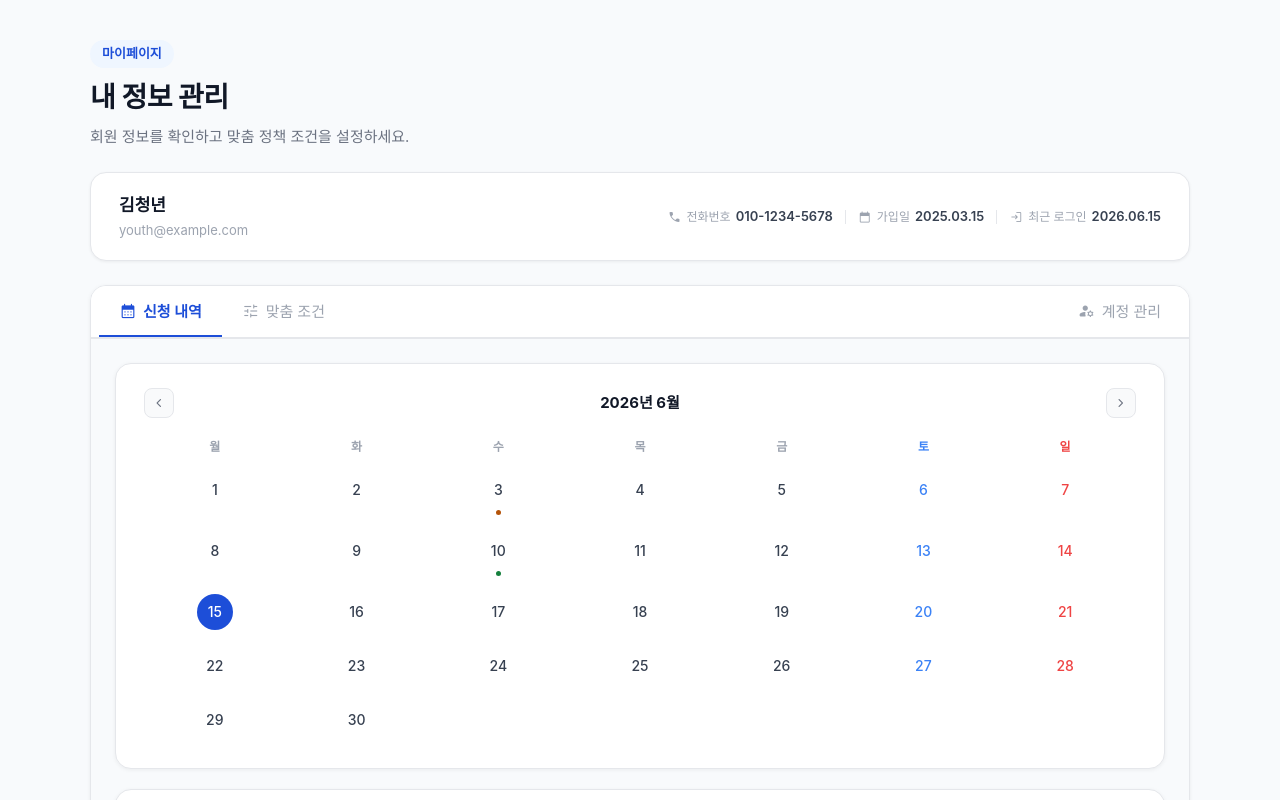
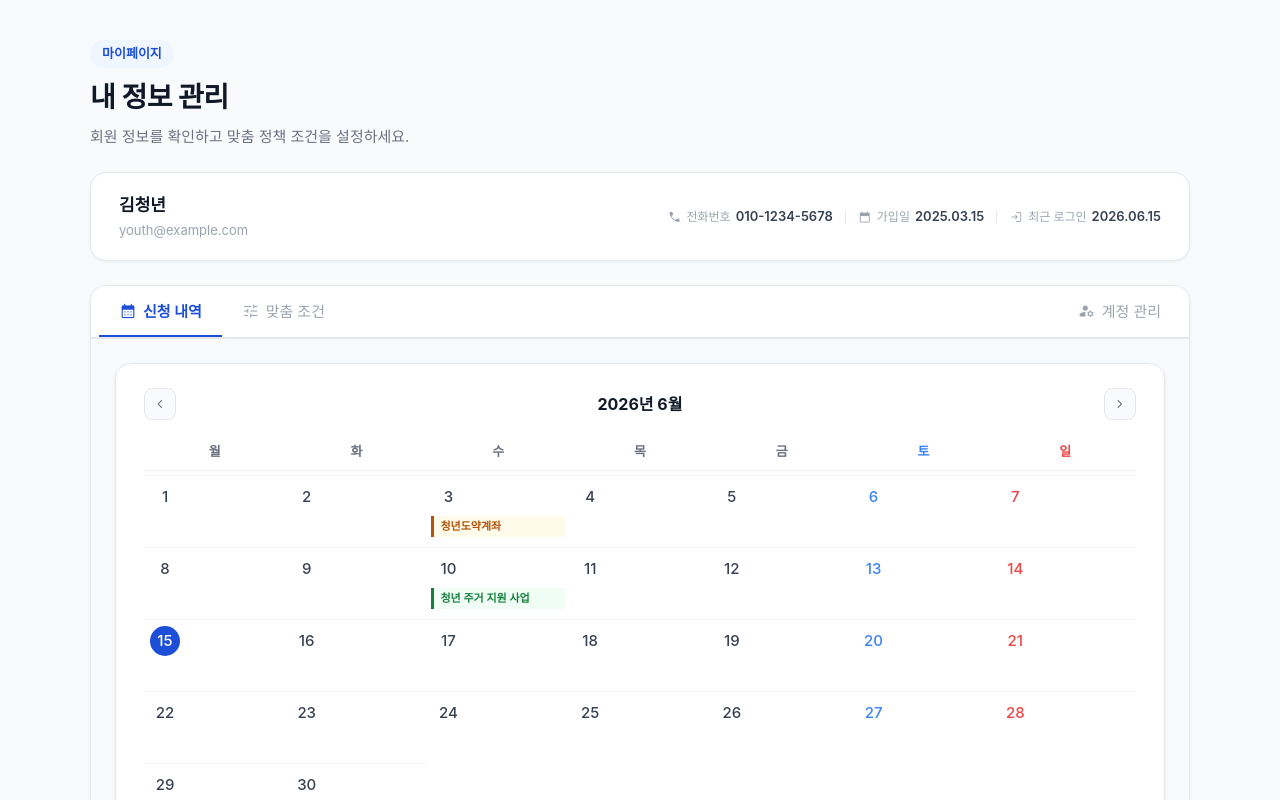
Before and after one commit to ark-netizen/-on, a React (Vite) app: page / in a window 1280 px wide. Shown: the top 800 px of the page. Built offline with nearby package versions, Linux system fonts and the light colour scheme; a web font is replaced by a local one.

Commit message:
feat: calendar event blocks with policy name and category color

```diff
--- a/src/components/mypage/ApplicationCalendar.jsx
+++ b/src/components/mypage/ApplicationCalendar.jsx
@@ -1,99 +1,118 @@
 import { useState } from 'react'
 
-const CAT_DOT = {
-  job:    '#1D4ED8',
-  house:  '#15803D',
-  money:  '#B45309',
-  edu:    '#6D28D9',
-  health: '#BE123C',
+const CAT = {
+  job:    { bg: '#EFF6FF', text: '#1D4ED8', border: '#BFDBFE', label: '일자리' },
+  house:  { bg: '#F0FDF4', text: '#15803D', border: '#BBF7D0', label: '주거' },
+  money:  { bg: '#FFFBEB', text: '#B45309', border: '#FDE68A', label: '금융' },
+  edu:    { bg: '#F5F3FF', text: '#6D28D9', border: '#DDD6FE', label: '교육' },
+  health: { bg: '#FFF1F2', text: '#BE123C', border: '#FECDD3', label: '복지' },
 }
 
 const WEEKDAYS = ['월', '화', '수', '목', '금', '토', '일']
 
-// June 1, 2026 = Monday (offset 0 from Mon-start)
-const MONTH_START_OFFSET = 0
+const MONTH_START_OFFSET = 0 // June 1, 2026 = Monday
 const MONTH_DAYS = 30
 
 export default function ApplicationCalendar({ applications }) {
-  const [offset, setOffset] = useState(0) // month offset from Jun 2026
+  const [offset, setOffset] = useState(0)
 
   const year = 2026
-  const baseMonth = 6 // June
+  const baseMonth = 6
   const displayMonth = baseMonth + offset
   const normalizedMonth = ((displayMonth - 1 + 12) % 12) + 1
   const normalizedYear = year + Math.floor((displayMonth - 1) / 12)
 
-  // Build a map of day → categories for June 2026 only
+  // day → [{ title, category }]
   const markedDays = {}
   if (offset === 0 && applications) {
     applications.forEach(a => {
       if (a.date.startsWith('2026-06-')) {
         const day = parseInt(a.date.split('-')[2], 10)
         if (!markedDays[day]) markedDays[day] = []
-        markedDays[day].push(a.category)
+        markedDays[day].push({ title: a.title, category: a.category })
       }
     })
   }
 
-  // Build calendar grid (Mon-start)
-  // For simplicity, offset for other months is approximate
   const startOffset = offset === 0 ? MONTH_START_OFFSET : (MONTH_START_OFFSET + offset * 2) % 7
   const daysInMonth = offset === 0 ? MONTH_DAYS : 30
   const cells = []
   for (let i = 0; i < startOffset; i++) cells.push(null)
   for (let d = 1; d <= daysInMonth; d++) cells.push(d)
 
-  const today = 15 // 2026-06-15
+  const today = 15
 
   return (
     <div style={styles.card}>
+      {/* 헤더 */}
       <div style={styles.header}>
         <button type="button" style={styles.navBtn} onClick={() => setOffset(o => o - 1)}>
           <span className="material-symbols-rounded" style={{ fontSize: 18 }}>chevron_left</span>
         </button>
-        <span style={styles.monthLabel}>
-          {normalizedYear}년 {normalizedMonth}월
-        </span>
+        <span style={styles.monthLabel}>{normalizedYear}년 {normalizedMonth}월</span>
         <button type="button" style={styles.navBtn} onClick={() => setOffset(o => o + 1)}>
           <span className="material-symbols-rounded" style={{ fontSize: 18 }}>chevron_right</span>
         </button>
       </div>
 
+      {/* 요일 헤더 */}
       <div style={styles.weekRow}>
         {WEEKDAYS.map(d => (
-          <div key={d} style={{ ...styles.weekDay, color: d === '일' ? '#ef4444' : d === '토' ? '#3B82F6' : '#9ca3af' }}>
+          <div
+            key={d}
+            style={{
+              ...styles.weekDay,
+              color: d === '일' ? '#ef4444' : d === '토' ? '#3B82F6' : '#6b7280',
+            }}
+          >
             {d}
           </div>
         ))}
       </div>
 
+      {/* 날짜 그리드 */}
       <div style={styles.grid}>
         {cells.map((day, i) => {
-          if (!day) return <div key={`e-${i}`} />
-          const dots = markedDays[day] || []
+          if (!day) return <div key={`e-${i}`} style={styles.emptyCell} />
+
+          const events = markedDays[day] || []
           const isToday = offset === 0 && day === today
           const isSat = (i % 7) === 5
           const isSun = (i % 7) === 6
+
           return (
-            <div
-              key={day}
-              style={{
-                ...styles.cell,
-                ...(isToday ? styles.cellToday : {}),
-              }}
-            >
-              <span style={{
-                ...styles.dayNum,
-                color: isToday ? '#ffffff' : isSun ? '#ef4444' : isSat ? '#3B82F6' : '#374151',
-                backgroundColor: isToday ? '#1D4ED8' : 'transparent',
-              }}>
+            <div key={day} style={styles.cell}>
+              {/* 날짜 숫자 */}
+              <span
+                style={{
+                  ...styles.dayNum,
+                  color: isToday ? '#ffffff' : isSun ? '#ef4444' : isSat ? '#3B82F6' : '#374151',
+                  backgroundColor: isToday ? '#1D4ED8' : 'transparent',
+                }}
+              >
                 {day}
               </span>
-              {dots.length > 0 && (
-                <div style={styles.dots}>
-                  {dots.slice(0, 2).map((cat, idx) => (
-                    <span key={idx} style={{ ...styles.dot, backgroundColor: CAT_DOT[cat] || '#9ca3af' }} />
-                  ))}
+
+              {/* 이벤트 블럭 */}
+              {events.length > 0 && (
+                <div style={styles.events}>
+                  {events.map((ev, idx) => {
+                    const c = CAT[ev.category] || { bg: '#f3f4f6', text: '#374151', border: '#e5e7eb' }
+                    return (
+                      <div
+                        key={idx}
+                        style={{
+                          ...styles.eventBlock,
+                          backgroundColor: c.bg,
+                          color: c.text,
+                          borderLeft: `3px solid ${c.text}`,
+                        }}
+                        title={ev.title}
+                      >
+                        {ev.title}
+                      </div>
+                    )
+                  })}
                 </div>
               )}
             </div>
@@ -101,9 +120,6 @@ export default function ApplicationCalendar({ applications }) {
         })}
       </div>
 
-      {Object.keys(markedDays).length === 0 && offset === 0 && (
-        <div style={styles.noData}>이 달 신청 내역이 없습니다</div>
-      )}
       {offset !== 0 && (
         <div style={styles.noData}>이 달 신청 내역이 없습니다</div>
       )}
@@ -118,16 +134,15 @@ const styles = {
     border: '1px solid #e5e7eb',
     padding: '24px 28px',
     boxShadow: '0 1px 4px rgba(0,0,0,0.06)',
-    flex: 1,
   },
   header: {
     display: 'flex',
     alignItems: 'center',
     justifyContent: 'space-between',
-    marginBottom: 14,
+    marginBottom: 16,
   },
   monthLabel: {
-    fontSize: 15,
+    fontSize: 16,
     fontWeight: 700,
     color: '#111827',
   },
@@ -135,8 +150,8 @@ const styles = {
     display: 'flex',
     alignItems: 'center',
     justifyContent: 'center',
-    width: 30,
-    height: 30,
+    width: 32,
+    height: 32,
     borderRadius: 8,
     border: '1.5px solid #e5e7eb',
     backgroundColor: '#f9fafb',
@@ -147,54 +162,66 @@ const styles = {
   weekRow: {
     display: 'grid',
     gridTemplateColumns: 'repeat(7, 1fr)',
+    borderBottom: '1px solid #f3f4f6',
     marginBottom: 4,
   },
   weekDay: {
     textAlign: 'center',
-    fontSize: 12,
+    fontSize: 13,
     fontWeight: 600,
-    padding: '6px 0',
+    padding: '6px 0 8px',
   },
   grid: {
     display: 'grid',
     gridTemplateColumns: 'repeat(7, 1fr)',
-    gap: '6px 0',
+    gridAutoRows: 'minmax(72px, auto)',
+  },
+  emptyCell: {
+    borderTop: '1px solid #f9fafb',
   },
   cell: {
+    borderTop: '1px solid #f3f4f6',
+    padding: '6px 4px 8px',
     display: 'flex',
     flexDirection: 'column',
-    alignItems: 'center',
-    padding: '6px 0',
-    borderRadius: 6,
-  },
-  cellToday: {
-    backgroundColor: 'transparent',
+    gap: 4,
   },
   dayNum: {
-    width: 36,
-    height: 36,
+    width: 30,
+    height: 30,
     display: 'flex',
     alignItems: 'center',
     justifyContent: 'center',
     borderRadius: '50%',
-    fontSize: 14,
+    fontSize: 15,
     fontWeight: 500,
     lineHeight: 1,
+    flexShrink: 0,
+    alignSelf: 'flex-start',
+    marginLeft: 2,
   },
-  dots: {
+  events: {
     display: 'flex',
-    gap: 2,
-    marginTop: 2,
+    flexDirection: 'column',
+    gap: 3,
+    width: '100%',
   },
-  dot: {
-    width: 5,
-    height: 5,
-    borderRadius: '50%',
+  eventBlock: {
+    fontSize: 11,
+    fontWeight: 600,
+    padding: '3px 6px',
+    borderRadius: '0 4px 4px 0',
+    overflow: 'hidden',
+    textOverflow: 'ellipsis',
+    whiteSpace: 'nowrap',
+    width: '100%',
+    boxSizing: 'border-box',
+    lineHeight: 1.4,
   },
   noData: {
     textAlign: 'center',
     fontSize: 12,
     color: '#d1d5db',
-    padding: '12px 0 4px',
+    padding: '16px 0 4px',
   },
 }
```
